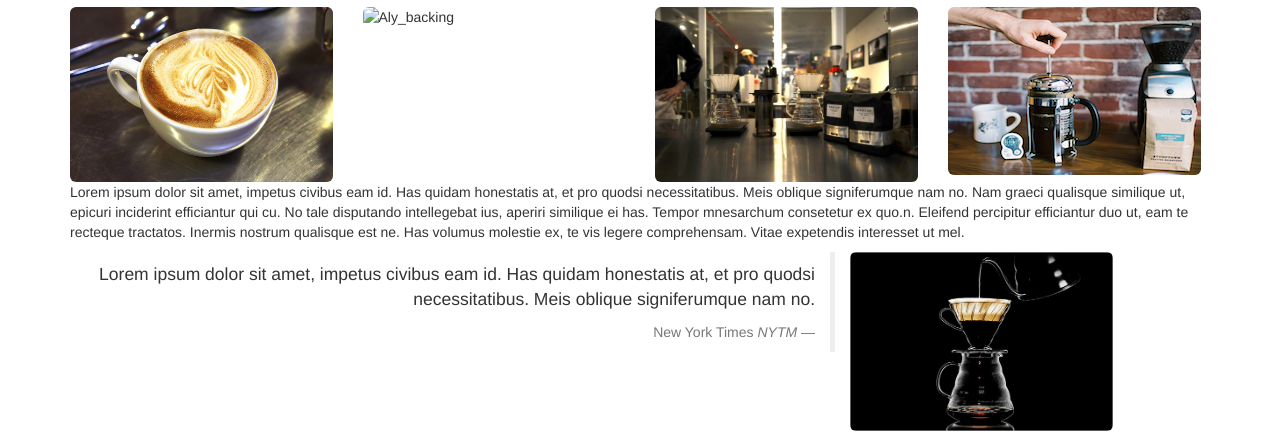
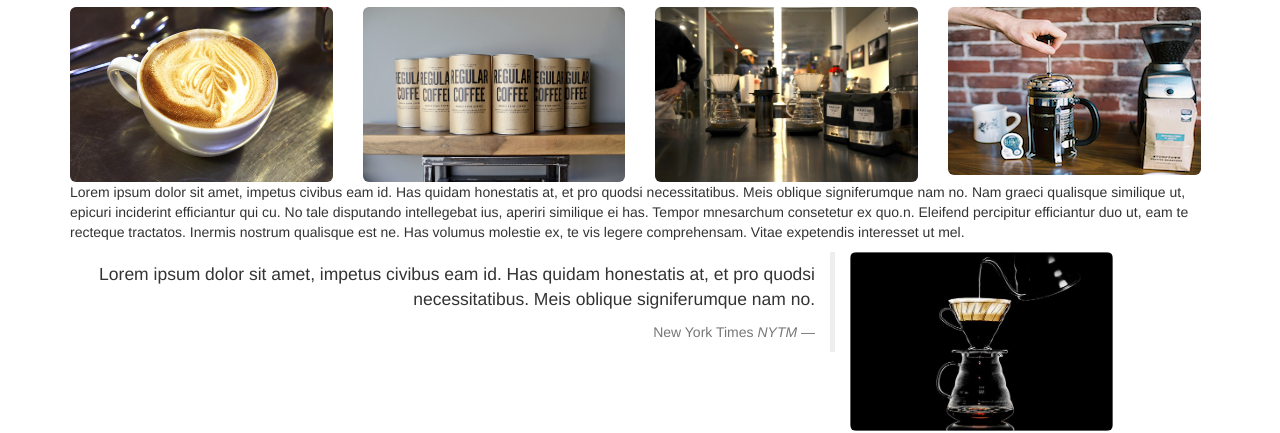
Before and after one commit to rarevalo13/rarevalo13.github.io, a plain HTML site: page index.html in a window 1280 px wide. Shown: the part 56-489 px from the top of the page. Drawn offline with nearby package versions, Linux system fonts and the light colour scheme.

Commit message:
file name change

```diff
--- a/index.html
+++ b/index.html
@@ -45,7 +45,7 @@
     </div>
     <div id="effect-2" class="col-xs-6 col-md-3">
         <figure >
-          <img src="coffee_2.png" alt="Aly_backing"
+          <img src="coffee_2.jpg" alt="Aly_backing"
           class="img-rounded img-responsive">
           <figcaption>
               <h3>Stock Up</h3>
```
